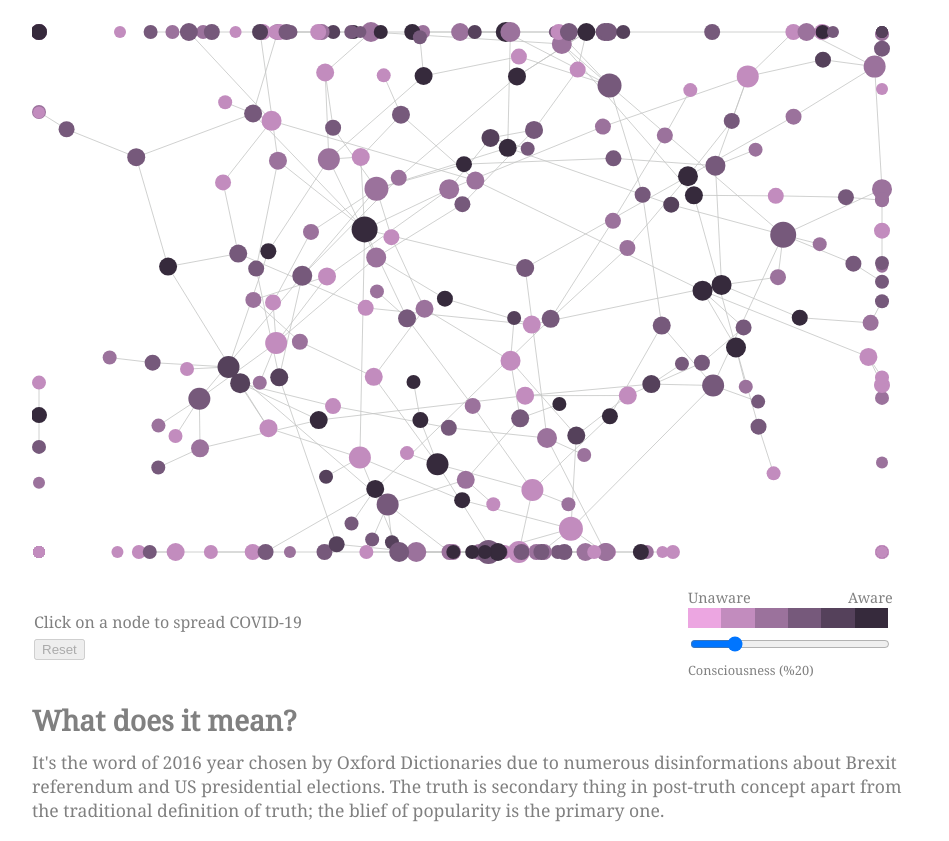
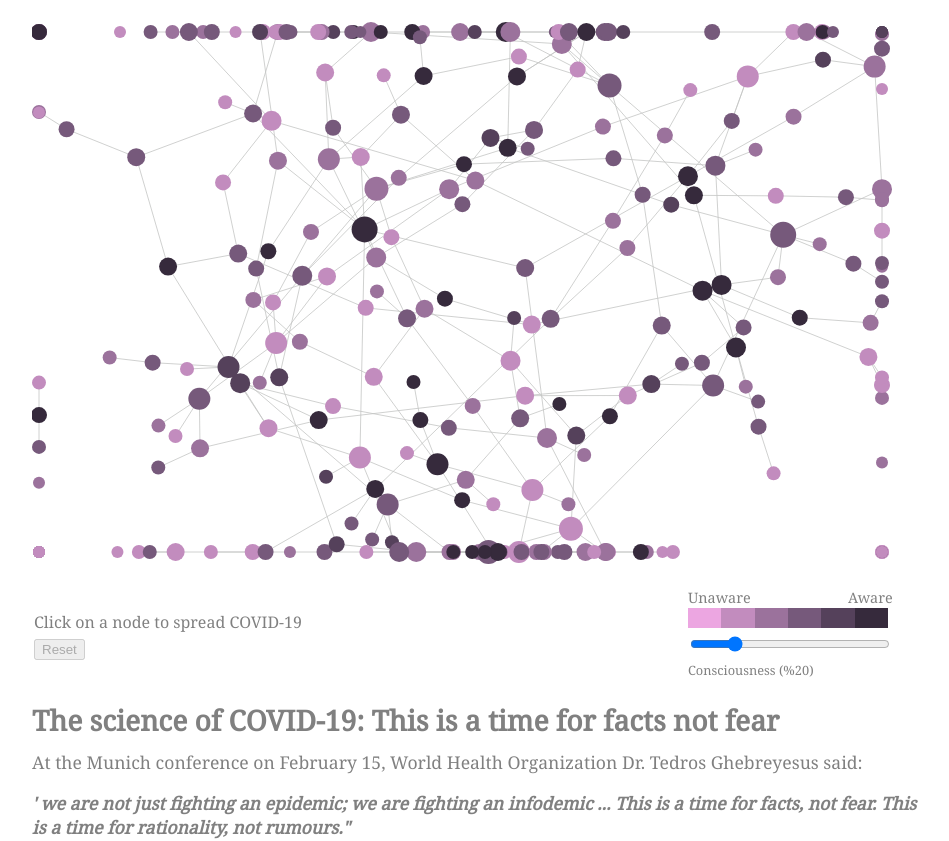
Before and after one commit to fotisz/COVID-19, a website: page index.html in a window 1280 px wide. Shown: the part 121-962 px from the top of the page, without its empty margins (158-1107 px from the left). Drawn offline with Linux system fonts and the light colour scheme; animation ran at ten frames a second.

Commit message:
Update index.html

```diff
--- a/index.html
+++ b/index.html
@@ -2,7 +2,7 @@
 <html>
   <head>
     <title>COVID-19</title>
-    <meta name="og:description" content="How a disinformation spread over the community." />
+    <meta name="og:description" content="The science of COVID-19" />
     <link href="https://fonts.googleapis.com/css?family=Noto+Serif" rel="stylesheet">
     <style>
       .container {
@@ -49,9 +49,9 @@
       <div id='root'>
       </div>
       <section>
-        <h3>What does it mean?</h3>
-        <p>It's the word of 2016 year chosen by Oxford Dictionaries due to numerous disinformations about Brexit referendum and US presidential elections. The truth is secondary thing in post-truth concept apart from the traditional definition of truth; the blief of popularity is the primary one.</p>
-
+        <h3>The science of COVID-19: This is a time for facts not fear</h3>
+        <p>At the Munich conference on February 15, World Health Organization Dr. Tedros Ghebreyesus said: </p>
+        <p><i><b>' we are not just fighting an epidemic; we are fighting an infodemic ... This is a time for facts, not fear. This is a time for rationality, not rumours."</b> </i> </p>
         <p>I tried to visualize how a disinformation becomes a post-truth by the people who subscribed in a network. We can think this network as a social media such as Facebook or Twitter. The nodes (points) in the map represent individuals and the edges (lines) shows the relationships between them in the community. The disinformation will be forwarded to their audience by the unconscious internet (community) members.</p>
 
         <p>Disinformation and misinformation becoming the plague of our times. We have to find a way to deal with it and we should encourge the people to critical thinking. I believe that launching the news and information verification services such as XXX or YYY in locals will be good step about that. </p>
```
